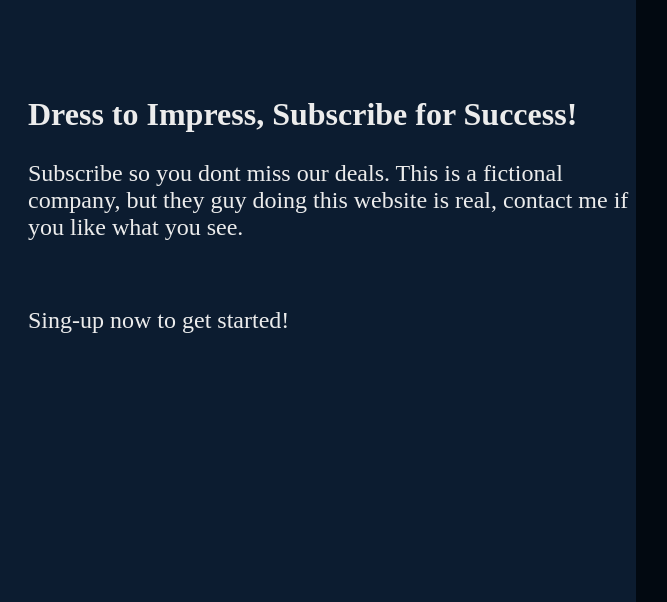
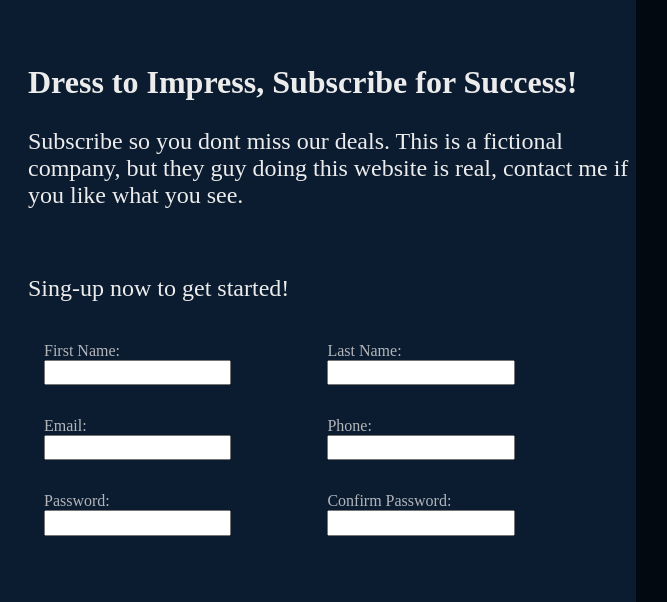
Before and after one commit to AJ-Gagliardo/sign-up-form, a plain HTML site: page index.html in a window 1280 px wide. Shown: the top 602 px of the page, 516-1183 px from the left. Drawn offline with Linux system fonts and the light colour scheme.

Commit message:
added a bit of the form, still working on it

```diff
--- a/index.html
+++ b/index.html
@@ -28,12 +28,35 @@
                 <p>Subscribe so you dont miss our deals. This is a fictional company, but they guy doing this website is real,
                     contact me if you like what you see.
                 </p>
-
                 <br>
-
                 <p>
                     Sing-up now to get started!
                 </p>
+                <form action="#" method="post">
+                    <ul class="formInput">
+                       <div class="input">First Name:
+                           <li><label for="firstName"></label><input type="text" name="firstName" required></li>
+                       </div>
+                       <div class="input">Last Name:
+                           <li><label for="lastName"></label><input type="text" name="lastName" required></li>
+                       </div>
+                       <div class="input">Email:
+                           <li><label for="email"></label><input type="text" name="email" required></li>
+                       </div>
+                       <div class="input">Phone:
+                           <li><label for="phone"></label><input type="text" name="phone"></li>
+                       </div>
+                       <div class="input">Password:
+                           <li><label for="password"></label><input type="text" name="password" required></li>
+                       </div>
+                       <div class="input">Confirm Password:
+                           <li><label for="confirmPassword"></label><input type="text" name="confirmPassword" required></li>
+                       </div>
+                    </ul>
+
+
+
+                </form>
 
             </div>
 
--- a/styles.css
+++ b/styles.css
@@ -60,6 +60,15 @@ position:relative;
 
 /* Right side */
 
+li{
+    list-style: none;
+}
+
+li+li{
+    margin-top:1.5rem;
+
+}
+
 .right-side{
     background-color: #0c1c30;
     height:100vh;
@@ -68,7 +77,7 @@ position:relative;
 
 .content{
     margin-left:5%;
-    margin-top:15%
+    margin-top:10%
 }
 
 
@@ -79,3 +88,25 @@ position:relative;
 .right-side h2{
     font-size: 2rem;;
 }
+.formInput{
+    display:flex;
+    flex-flow: wrap;
+    padding:0;
+
+}
+
+.input{
+
+padding:1rem
+}
+
+input{
+    padding-right:1rem;
+    margin-right:8vh;
+    padding:0.2rem
+}
+
+
+form{
+    color:#ecececbd;
+}
```
